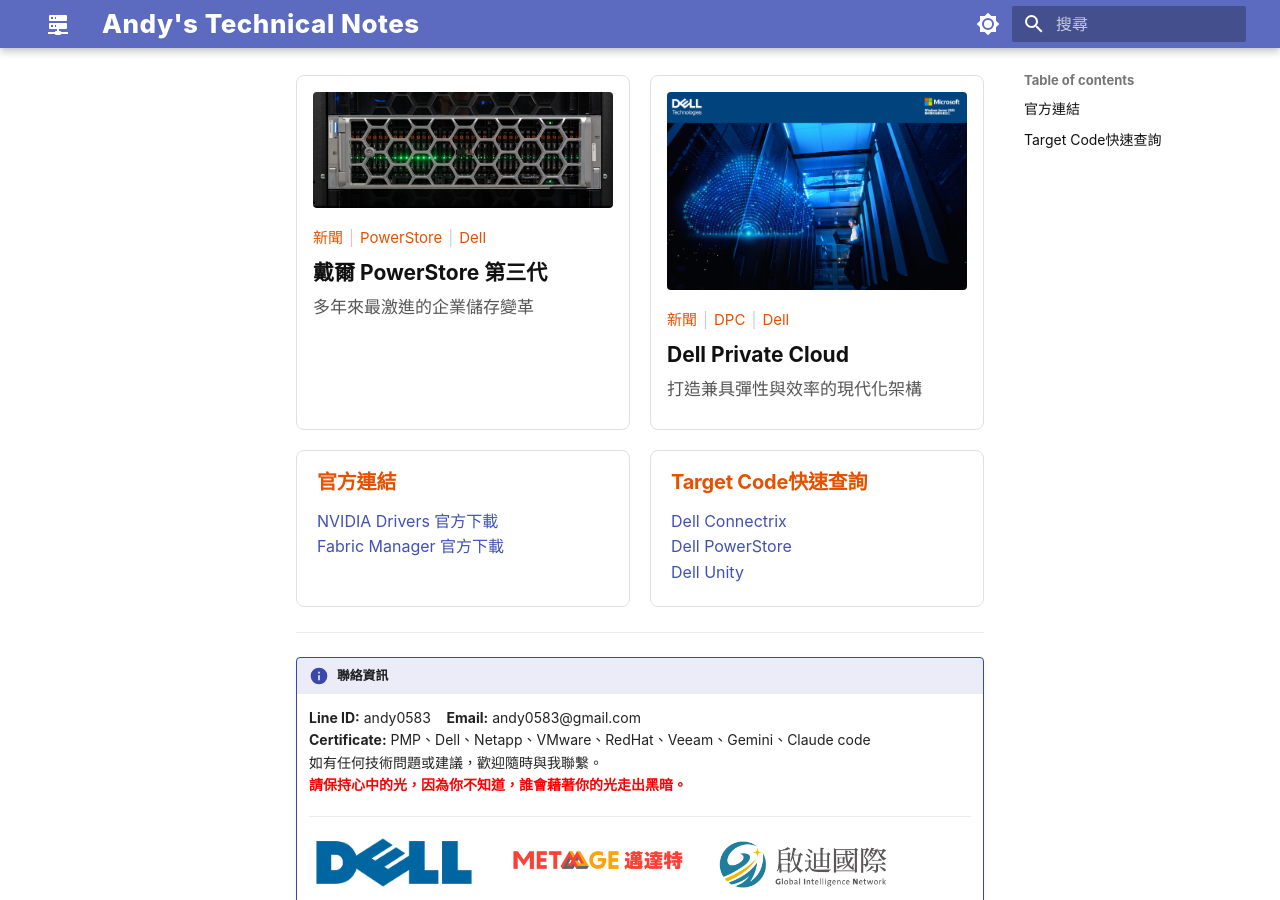
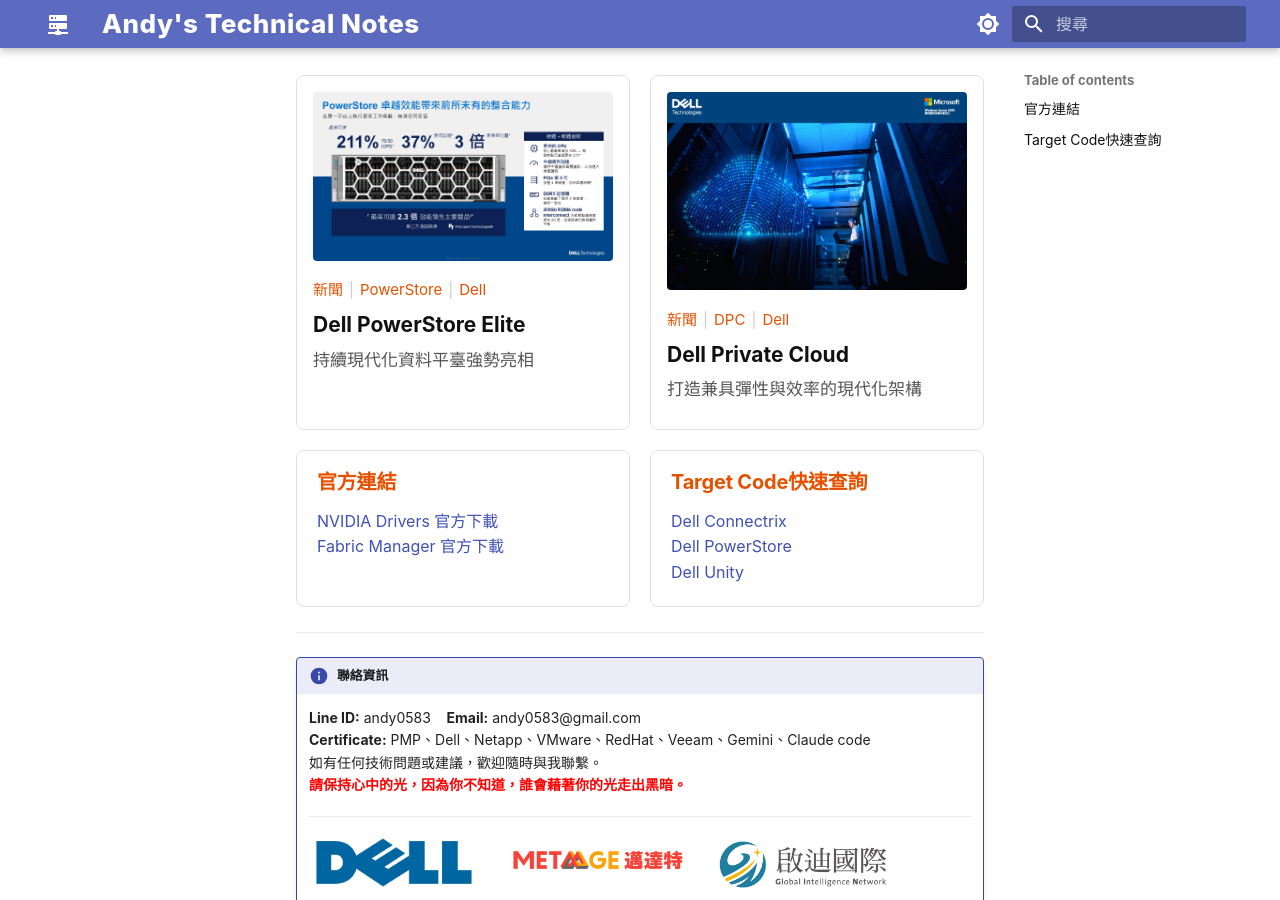
Before and after one commit to Andy0583/Metaage, an MkDocs documentation site: the page built from docs/index.md, in a window 1280 px wide and 900 px high, scrolled down 460 px. Built offline with MkDocs 1.6.1 and Material for MkDocs 9.7.7, drawn with Linux system fonts in a browser that asks for light colours.

Commit message:
Update index.md

```diff
--- a/docs/index.md
+++ b/docs/index.md
@@ -3,11 +3,11 @@
 </a>
 <br>
 <div class="news-grid">
-<a class="news-card" href="https://www.storagereview.com/zh-TW/review/dell-powerstore-gen-3" target="_blank">
-  <img class="news-image" src="images/pst.png">
+<a class="news-card" href="https://www.ithome.com.tw/pr/177462" target="_blank">
+  <img class="news-image" src="images/dell2.png">
   <div class="news-tags"><span>新聞</span><span>PowerStore</span><span>Dell</span></div>
-  <div class="news-title">戴爾 PowerStore 第三代</div>
-  <div class="news-desc">多年來最激進的企業儲存變革</div>
+  <div class="news-title">Dell PowerStore Elite</div>
+  <div class="news-desc">持續現代化資料平臺強勢亮相</div>
 </a>
 
 <a class="news-card" href="https://techorange.com/2026/05/26/delltechnologies-private-cloud-automation-platform-powerstore/" target="_blank">
```
